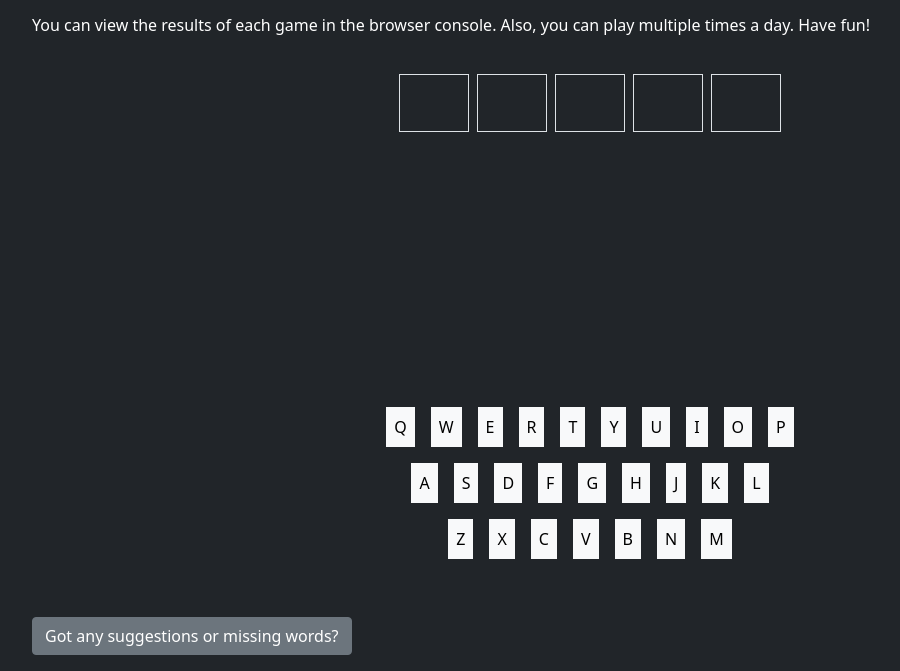
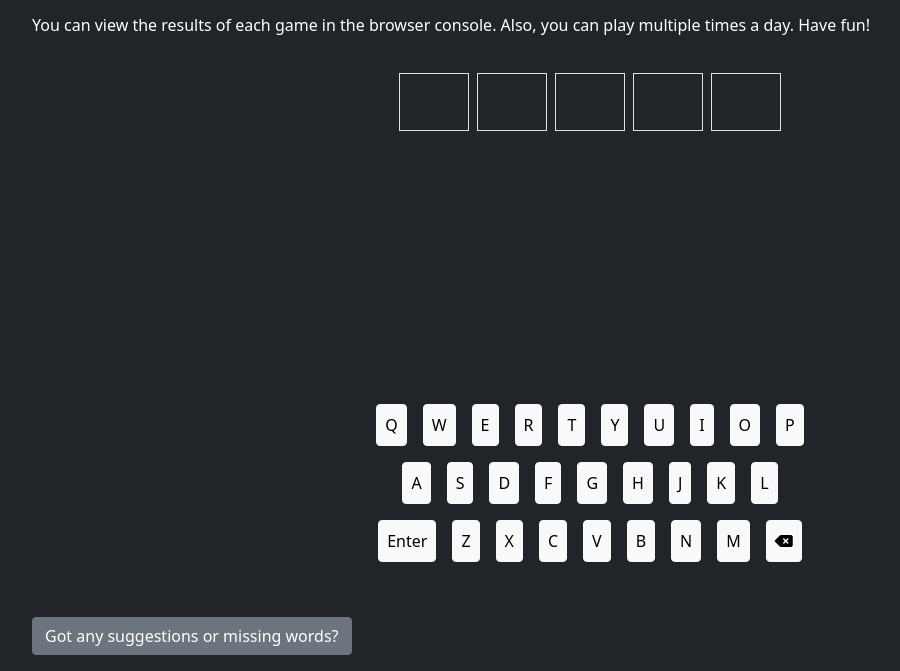
Before and after one commit to cstewart2010/cv, a plain HTML site: page verble.html in a window 1280 px wide. Shown: the part 129-800 px from the top of the page, without its empty margins (50-950 px from the left). Drawn offline with nearby package versions, Linux system fonts and the light colour scheme.

Commit message:
added buttons

```diff
--- a/js/verble.js
+++ b/js/verble.js
@@ -671,6 +671,7 @@ const EndGameMessage= {
 
 const SAVESTRING = "VERBLE_SAVE_FILE";
 let Iterator = 0;
+let VerblePosition = 1;
 
 function addAttempt(){
     Iterator++;
@@ -691,39 +692,41 @@ function addAttempt(){
         letter.ondrop = () => {
             return false;
         }
-        const previousId = `letter-${Iterator}-${iterator-1}`;
         const nextId = `letter-${Iterator}-${iterator+1}`;
-        switch (iterator){
-            case 1:
         letter.onkeyup = (e) => {
             if (ALPHANUMERICS.includes(e.key)){
+                if (VerblePosition < 5){
                     document.getElementById(nextId).focus();
+                    VerblePosition++;
                 }
             }
-                break;
-            case 5:
-                letter.onkeyup = (e) => {
-                    if (e.key === "Backspace"){
-                        document.getElementById(previousId).focus();
         }
+        letter.onkeydown = e => {
+            if (!ALPHANUMERICS.includes(e.key)){
+                return false;
             }
-                break;
-            default:
-                letter.onkeyup = (e) => {
-                    if (ALPHANUMERICS.includes(e.key)){
-                        document.getElementById(nextId).focus();
-                    }
-                    if (e.key === "Backspace"){
-                        document.getElementById(previousId).focus();
-                    }
-                }
-                break;
         }
         attempt.appendChild(letter);
         iterator++;
     }
     container.appendChild(attempt);
     document.getElementById("attempts").appendChild(container);
+}
+
+function clickLetter(letter){
+    document.getElementById(`letter-${Iterator}-${VerblePosition}`).value = letter;
+    if (VerblePosition < 5){
+        VerblePosition++;
+    }
+    document.getElementById(`letter-${Iterator}-${VerblePosition}`).focus();
+}
+
+function deleteLetter(){
+    document.getElementById(`letter-${Iterator}-${VerblePosition}`).value = '';
+    if (VerblePosition > 1){
+        VerblePosition--;
+    }
+    document.getElementById(`letter-${Iterator}-${VerblePosition}`).focus();
 }
 
 function check(){
@@ -740,19 +743,30 @@ function check(){
     if (Solutions.map(word => word.toLowerCase()).includes(guess)){
         let iterator = 0
         thing.forEach(letter => {
+            const letterButton = document.querySelector(`#${letter.value}`);
             if (word[iterator] === letter.value){
                 letter.classList.remove("bg-dark")
                 letter.classList.add("bg-success");
+                letterButton.classList.remove("btn-light", "bg-warning");
+                letterButton.classList.add("bg-success", "border");
             }
             else if (currentWord.includes(letter.value)){
                 letter.classList.remove("bg-dark")
                 letter.classList.add("bg-warning");
+                if (!letterButton.classList.contains("bg-success")){
+                    letterButton.classList.remove("btn-light");
+                    letterButton.classList.add("bg-warning", "border");
+                }
+            }
+            else {
+                if (!(letterButton.classList.contains("bg-success") || letterButton.classList.contains("bg-warning"))){
+                    document.querySelector(`#${letter.value}`).classList.remove("btn-light");
+                    document.querySelector(`#${letter.value}`).classList.add("btn-dark", "border");
+                }
             }
             currentWord = currentWord.replace(letter.value, "");
             letter.disabled = true;
             iterator++;
-            document.querySelector(`#${letter.value}`).classList.remove("btn-light");
-            document.querySelector(`#${letter.value}`).classList.add("btn-dark", "border");
         })
         if (guess == WORD){
             addResultToSave(Iterator.toString());
@@ -763,6 +777,7 @@ function check(){
             return;
         }
         addAttempt();
+        VerblePosition = 1;
     }
     else {
         document.querySelector("#invalid .toast-body span").textContent = `${guess} is not a valid Verble word`;
@@ -816,6 +831,9 @@ window.onkeydown = e => {
     if (e.key === "Enter"){
         check();
     }
+    if (e.key === "Backspace" || e.key === "Delete"){
+        deleteLetter();
+    }
 }
 
 window.onload = () => {
--- a/verble.html
+++ b/verble.html
@@ -106,36 +106,38 @@
         </div>
         <div class="container my-auto w-50">
             <div class="d-flex justify-content-center">
-                <div class="m-2 p-2 btn-light" id="q">Q</div>
-                <div class="m-2 p-2 btn-light" id="w">W</div>
-                <div class="m-2 p-2 btn-light" id="e">E</div>
-                <div class="m-2 p-2 btn-light" id="r">R</div>
-                <div class="m-2 p-2 btn-light" id="t">T</div>
-                <div class="m-2 p-2 btn-light" id="y">Y</div>
-                <div class="m-2 p-2 btn-light" id="u">U</div>
-                <div class="m-2 p-2 btn-light" id="i">I</div>
-                <div class="m-2 p-2 btn-light" id="o">O</div>
-                <div class="m-2 p-2 btn-light" id="p">P</div>
+                <button class="m-2 p-2 btn btn-light" id="q" onclick="clickLetter('q')">Q</button>
+                <button class="m-2 p-2 btn btn-light" id="w" onclick="clickLetter('w')">W</button>
+                <button class="m-2 p-2 btn btn-light" id="e" onclick="clickLetter('e')">E</button>
+                <button class="m-2 p-2 btn btn-light" id="r" onclick="clickLetter('r')">R</button>
+                <button class="m-2 p-2 btn btn-light" id="t" onclick="clickLetter('t')">T</button>
+                <button class="m-2 p-2 btn btn-light" id="y" onclick="clickLetter('y')">Y</button>
+                <button class="m-2 p-2 btn btn-light" id="u" onclick="clickLetter('u')">U</button>
+                <button class="m-2 p-2 btn btn-light" id="i" onclick="clickLetter('i')">I</button>
+                <button class="m-2 p-2 btn btn-light" id="o" onclick="clickLetter('o')">O</button>
+                <button class="m-2 p-2 btn btn-light" id="p" onclick="clickLetter('p')">P</button>
             </div>
             <div class="d-flex justify-content-center">
-                <div class="m-2 p-2 btn-light" id="a">A</div>
-                <div class="m-2 p-2 btn-light" id="s">S</div>
-                <div class="m-2 p-2 btn-light" id="d">D</div>
-                <div class="m-2 p-2 btn-light" id="f">F</div>
-                <div class="m-2 p-2 btn-light" id="g">G</div>
-                <div class="m-2 p-2 btn-light" id="h">H</div>
-                <div class="m-2 p-2 btn-light" id="j">J</div>
-                <div class="m-2 p-2 btn-light" id="k">K</div>
-                <div class="m-2 p-2 btn-light" id="l">L</div>
+                <button class="m-2 p-2 btn btn-light" id="a" onclick="clickLetter('a')">A</button>
+                <button class="m-2 p-2 btn btn-light" id="s" onclick="clickLetter('s')">S</button>
+                <button class="m-2 p-2 btn btn-light" id="d" onclick="clickLetter('d')">D</button>
+                <button class="m-2 p-2 btn btn-light" id="f" onclick="clickLetter('f')">F</button>
+                <button class="m-2 p-2 btn btn-light" id="g" onclick="clickLetter('g')">G</button>
+                <button class="m-2 p-2 btn btn-light" id="h" onclick="clickLetter('h')">H</button>
+                <button class="m-2 p-2 btn btn-light" id="j" onclick="clickLetter('j')">J</button>
+                <button class="m-2 p-2 btn btn-light" id="k" onclick="clickLetter('k')">K</button>
+                <button class="m-2 p-2 btn btn-light" id="l" onclick="clickLetter('l')">L</button>
             </div>
             <div class="d-flex justify-content-center">
-                <div class="m-2 p-2 btn-light" id="z">Z</div>
-                <div class="m-2 p-2 btn-light" id="x">X</div>
-                <div class="m-2 p-2 btn-light" id="c">C</div>
-                <div class="m-2 p-2 btn-light" id="v">V</div>
-                <div class="m-2 p-2 btn-light" id="b">B</div>
-                <div class="m-2 p-2 btn-light" id="n">N</div>
-                <div class="m-2 p-2 btn-light" id="m">M</div>
+                <button class="m-2 p-2 btn btn-light" id="enter" onclick="check()">Enter</button>
+                <button class="m-2 p-2 btn btn-light" id="z" onclick="clickLetter('z')">Z</button>
+                <button class="m-2 p-2 btn btn-light" id="x" onclick="clickLetter('x')">X</button>
+                <button class="m-2 p-2 btn btn-light" id="c" onclick="clickLetter('c')">C</button>
+                <button class="m-2 p-2 btn btn-light" id="v" onclick="clickLetter('v')">V</button>
+                <button class="m-2 p-2 btn btn-light" id="b" onclick="clickLetter('b')">B</button>
+                <button class="m-2 p-2 btn btn-light" id="n" onclick="clickLetter('n')">N</button>
+                <button class="m-2 p-2 btn btn-light" id="m" onclick="clickLetter('m')">M</button>
+                <button class="m-2 p-2 btn btn-light" id="m" onclick="deleteLetter()"><i class="fa-solid fa-delete-left"></i></button>
             </div>
         </div>
         <footer class="footer mt-auto py-3">
@@ -145,6 +147,7 @@
                 </a>
             </div>
           </footer>
+        <script src="https://kit.fontawesome.com/f5e339ea05.js" crossorigin="anonymous"></script>
         <script src="https://ajax.googleapis.com/ajax/libs/jquery/3.5.1/jquery.min.js"></script>
         <script src="https://cdn.jsdelivr.net/npm/bootstrap@5.0.2/dist/js/bootstrap.bundle.min.js" integrity="sha384-MrcW6ZMFYlzcLA8Nl+NtUVF0sA7MsXsP1UyJoMp4YLEuNSfAP+JcXn/tWtIaxVXM" crossorigin="anonymous"></script>
         <script src="./js/verble.js"></script>
```
Lines whose indentation alone changed are shown as unchanged.
